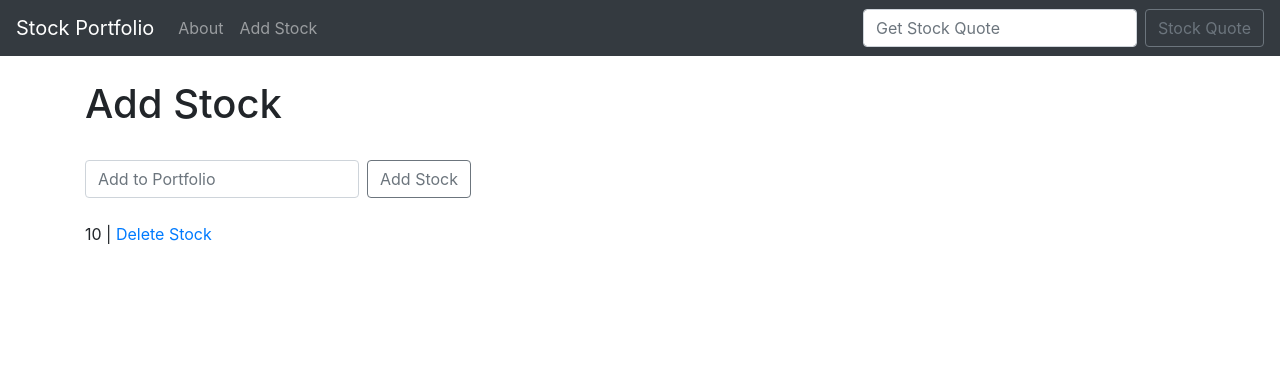
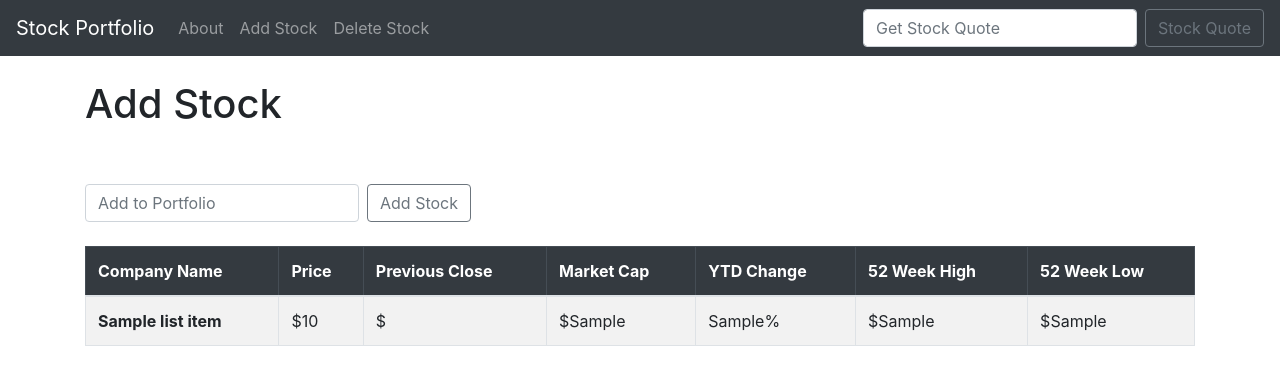
Before and after one commit to gitmarvn/django_stocks, a Django app: template stocks/quotes/templates/add_stock.html in a window 1280 px wide. Shown: the top 385 px of the page. Run offline with Django 3.2, Linux system fonts and the light colour scheme; the template is opened without the code that fills it: most values are stand-ins (such as "Sample title", 1, 10 or a date in 2020); some libraries are stand-ins or nearby versions.

Commit message:
Connect table to API, add bootstrap tables

```diff
--- a/stocks/quotes/templates/add_stock.html
+++ b/stocks/quotes/templates/add_stock.html
@@ -1,7 +1,7 @@
 {% extends 'base.html' %}
 {% block content %}
 
-    <h1>Add Stock</h1><br>
+    <h1>Add Stock</h1><br><br>
 
     <form acton="{% url 'add_stock' %}" class="form-inline my-2 my-lg-0" method="POST">
       {% csrf_token %}
@@ -9,7 +9,34 @@
       <button class="btn btn-outline-secondary my-2 my-sm-0" type="submit">Add Stock</button>
     </form>
     <br>
-    {% for stock in ticker %}
-        {{ stock }} | <a href="{% url 'delete' stock.id %}">Delete Stock</a><br>
-    {% endfor %}
+
+<table class="table table-striped table-bordered table-hover">
+  <thead class="table-dark">
+    <tr>
+        <th scope="col">Company Name</th>
+        <th scope="col">Price</th>
+        <th scope="col">Previous Close</th>
+        <th scope="col">Market Cap</th>
+        <th scope="col">YTD Change</th>
+        <th scope="col">52 Week High</th>
+        <th scope="col">52 Week Low</th>
+    </tr>
+  </thead>
+  <tbody>
+      {% if ticker %}
+        {% for list_item in output %}
+             <tr>
+                <th scope="row">{{ list_item.companyName }}</th>
+                <td>${{ list_item.latestPrice }}</td>
+                <td>${{ list_item.previousClose }}</td>
+                <td>${{ list_item.marketCap }}</td>
+                <td>{{ list_item.ytdChange }}%</td>
+                <td>${{ list_item.week52High }}</td>
+                <td>${{ list_item.week52Low }}</td>
+             </tr>
+        {% endfor %}
+      {% endif %}
+  </tbody>
+</table>
+
 {% endblock %}
--- a/stocks/quotes/templates/base.html
+++ b/stocks/quotes/templates/base.html
@@ -24,6 +24,9 @@
           </li>
           <li class="nav-item">
             <a class="nav-link" href="{% url 'add_stock' %}">Add Stock</a>
+          </li>
+          <li class="nav-item">
+            <a class="nav-link" href="{% url 'delete_stock' %}">Delete Stock</a>
           </li>
         </ul>
         <form acton="{% url 'home' %}" class="form-inline my-2 my-lg-0" method="POST">
--- a/stocks/quotes/urls.py
+++ b/stocks/quotes/urls.py
@@ -6,4 +6,5 @@ urlpatterns = [
     path('about', views.about, name='about'),
     path('add_stock', views.add_stock, name='add_stock'),
     path('delete/<stock_id>', views.delete, name='delete'),
+    path('delete_stock', views.delete_stock, name='delete_stock'),
 ]
```
Also changed, not shown: stocks/quotes/templates/delete_stock.html (added, +13 -0 lines), stocks/quotes/views.py (+20 -3 lines), 1 other file.
